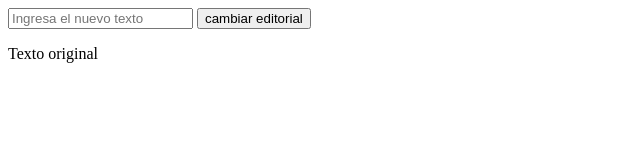
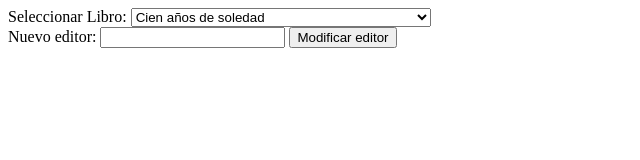
Before and after one commit to libro404-organization/libro404, a plain HTML site: page index.html in a window 1280 px wide. Shown: the whole page, without its empty margins (0-640 px from the left). Drawn offline with Linux system fonts and the light colour scheme.

Commit message:
actualizacion1

```diff
--- a/app.js
+++ b/app.js
@@ -300,3 +300,110 @@ let books = [
         pages: 264
     }
 ];
+
+
+
+// Función para generar las opciones del select
+function generarOpciones() {
+    var select = document.getElementById('bookSelect');
+    books.forEach(function(libro, index) {
+        var option = document.createElement('option');
+        option.value = index;
+        option.textContent = libro.title;
+        select.appendChild(option);
+    });
+}
+
+// Función para modificar el publisher del libro seleccionado
+function modificarPublisher() {
+    var select = document.getElementById('bookSelect');
+    var index = select.options[select.selectedIndex].value;
+    var nuevoPublisher = document.getElementById('nuevoPublisherInput').value;
+
+    // Validar que se haya seleccionado un libro
+    if (index === '') {
+        alert('Por favor, seleccione un libro.');
+        return;
+    }
+
+    // Modificar el publisher del libro seleccionado
+    var libro = books[index];
+    var publisherAnterior = libro.publisher;
+    libro.publisher = nuevoPublisher;
+
+    // Mostrar el cambio realizado
+    mostrarCambio(publisherAnterior, nuevoPublisher);
+}
+
+// Función para mostrar el cambio realizado
+function mostrarCambio(publisherAnterior, nuevoPublisher) {
+    var cambioHechoDiv = document.getElementById('cambioHecho');
+    cambioHechoDiv.textContent = 'El publisher ha sido cambiado de "' + publisherAnterior + '" a "' + nuevoPublisher + '".';
+}
+
+// Llamar a la función para generar las opciones del select al cargar la página
+window.onload = function() {
+    generarOpciones();
+};
+
+
+
+
+
+
+
+
+
+
+
+
+
+
+
+
+
+
+
+
+
+
+
+
+
+
+
+
+// // Función para generar las opciones del select
+// function generarOpciones() {
+//     var select = document.getElementById('bookSelect');
+//     books.forEach(function(libro, index) {
+//         var option = document.createElement('option');
+//         option.value = index;
+//         option.textContent = libro.title;
+//         select.appendChild(option);
+//     });
+// }
+
+// // Función para modificar el publisher del libro seleccionado
+// function modificarPublisher() {
+//     var select = document.getElementById('bookSelect');
+//     var index = select.value;
+//     var nuevoPublisher = document.getElementById('nuevoPublisherInput').value;
+
+//     // Validar que se haya seleccionado un libro
+//     if (index === '') {
+//         alert('Por favor, seleccione un libro.');
+//         return;
+//     }
+
+//     // Modificar el publisher del libro seleccionado
+//     books[index].publisher = nuevoPublisher;
+
+//     // Mostrar el arreglo modificado en la consola
+//     console.log(books);
+// }
+
+// // Llamar a la función para generar las opciones del select al cargar la página
+// window.onload = function() {
+//     generarOpciones();
+// };
--- a/index.html
+++ b/index.html
@@ -3,15 +3,24 @@
 <head>
     <meta charset="UTF-8">
     <meta name="viewport" content="width=device-width, initial-scale=1.0">
-    <title>Document</title>
- <link rel="stylesheet" href="css.css">
+    <title>Modificar Publisher</title>
 </head>
 <body>
+    <div>
+        <label for="bookSelect">Seleccionar Libro:</label>
+        <select id="bookSelect">
+            <!-- Generar opciones de libros desde JavaScript -->
+        </select>
+        <br>
+        <label for="nuevoPublisherInput">Nuevo editor:</label>
+        <input type="text" id="nuevoPublisherInput">
+        <button onclick="modificarPublisher()">Modificar editor</button>
+    </div>
 
-    <input type="text" id="textInput" placeholder="Ingresa el nuevo texto">
-    <button onclick="modificarTexto()">cambiar editorial</button>
-    <p id="textOriginal">Texto original</p>
+    <div id="cambioHecho">
+        <!-- Aquí se mostrará el cambio realizado -->
+    </div>
 
-    <script src="script.js"></script>
+    <script src="app.js"></script>
 </body>
 </html>
```
